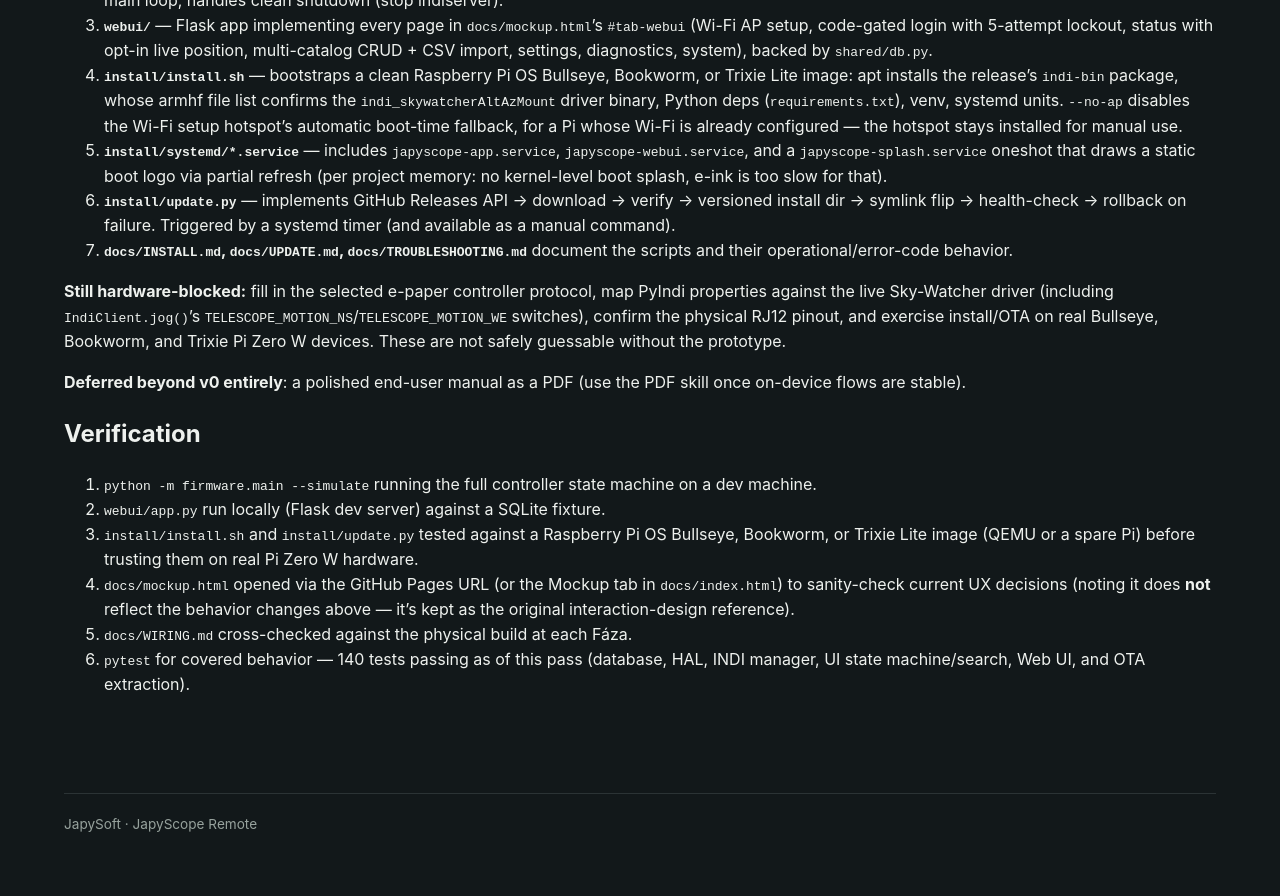
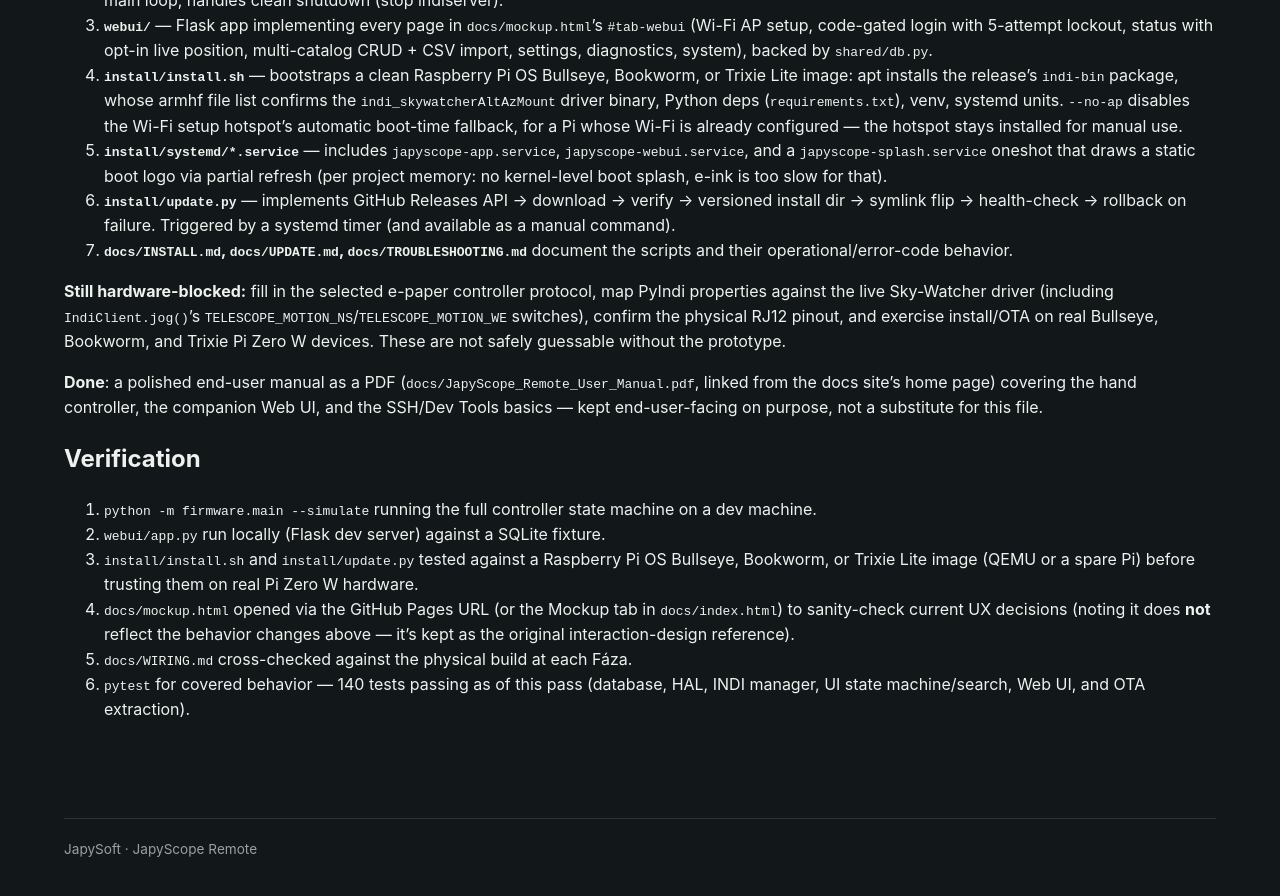
Before and after one commit to jan-tdy/japyscope-remote, a Jekyll site: the page built from docs/ARCHITECTURE.md, in a window 1280 px wide and 900 px high, scrolled down 2846 px. Shown: the top 896 px of the window. Built offline with Jekyll 4.4.1, drawn with Linux system fonts in a browser that asks for light colours; before the commit the page ends 3721 px from its top, so only the background shows below that.

Commit message:
Add the end-user PDF manual
Publish docs/JapyScope_Remote_User_Manual.pdf: a controller and
companion Web UI manual for end users, plus SSH/Dev Tools basics.
Link it from the docs site's home page (replacing the "coming soon"
placeholder) and from README.md, and mark it done in
docs/ARCHITECTURE.md.

Co-Authored-By: Claude Sonnet 5 <noreply@anthropic.com>
Claude-Session: https://claude.ai/code/session_01UJe9YG9tsf8gW5PQT3CrLZ

```diff
--- a/docs/ARCHITECTURE.md
+++ b/docs/ARCHITECTURE.md
@@ -119,8 +119,10 @@ confirm the physical RJ12 pinout, and exercise install/OTA on real Bullseye,
 Bookworm, and Trixie Pi Zero W devices. These are not safely guessable
 without the prototype.
 
-**Deferred beyond v0 entirely**: a polished end-user manual as a PDF
-   (use the PDF skill once on-device flows are stable).
+**Done**: a polished end-user manual as a PDF (`docs/JapyScope_Remote_User_Manual.pdf`,
+linked from the docs site's home page) covering the hand controller, the
+companion Web UI, and the SSH/Dev Tools basics — kept end-user-facing on
+purpose, not a substitute for this file.
 
 ## Verification
 
```
Also changed, not shown: docs/index.md (+1 -1 lines), README.md, 1 other file.
